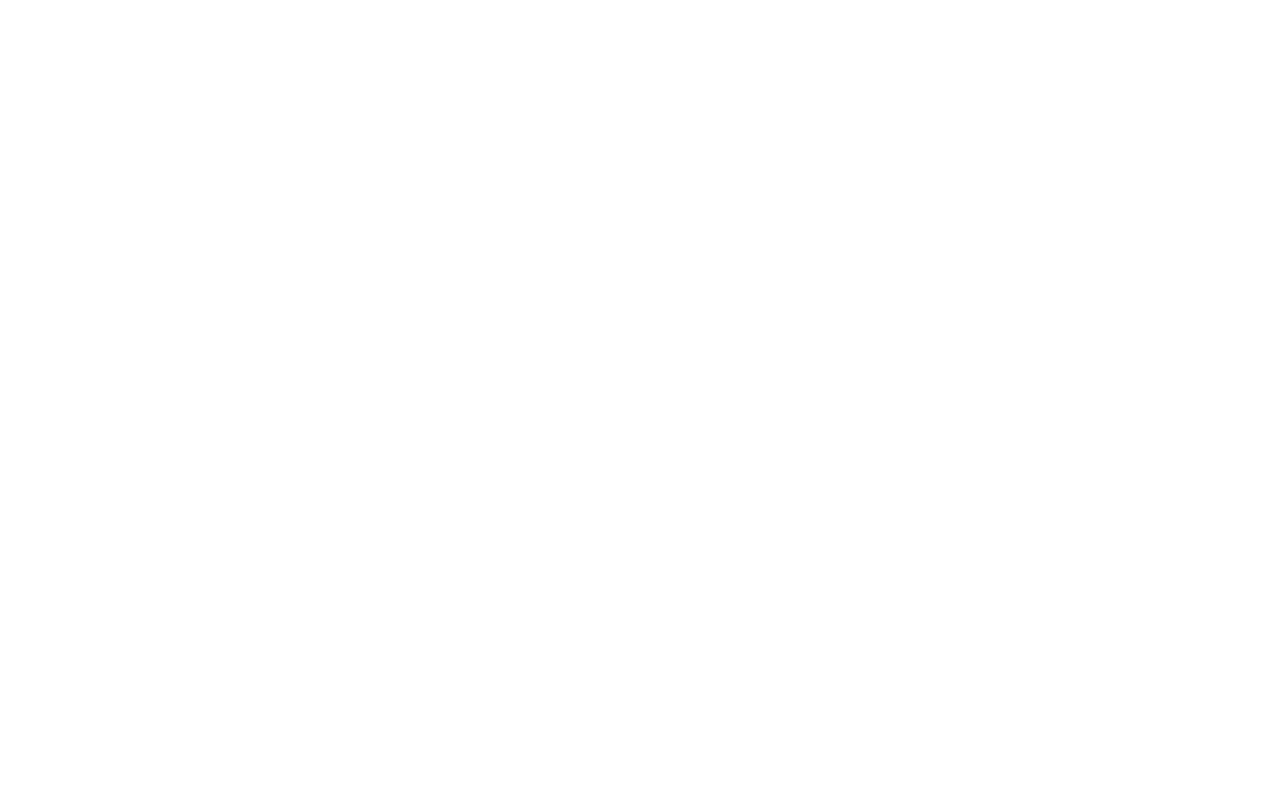
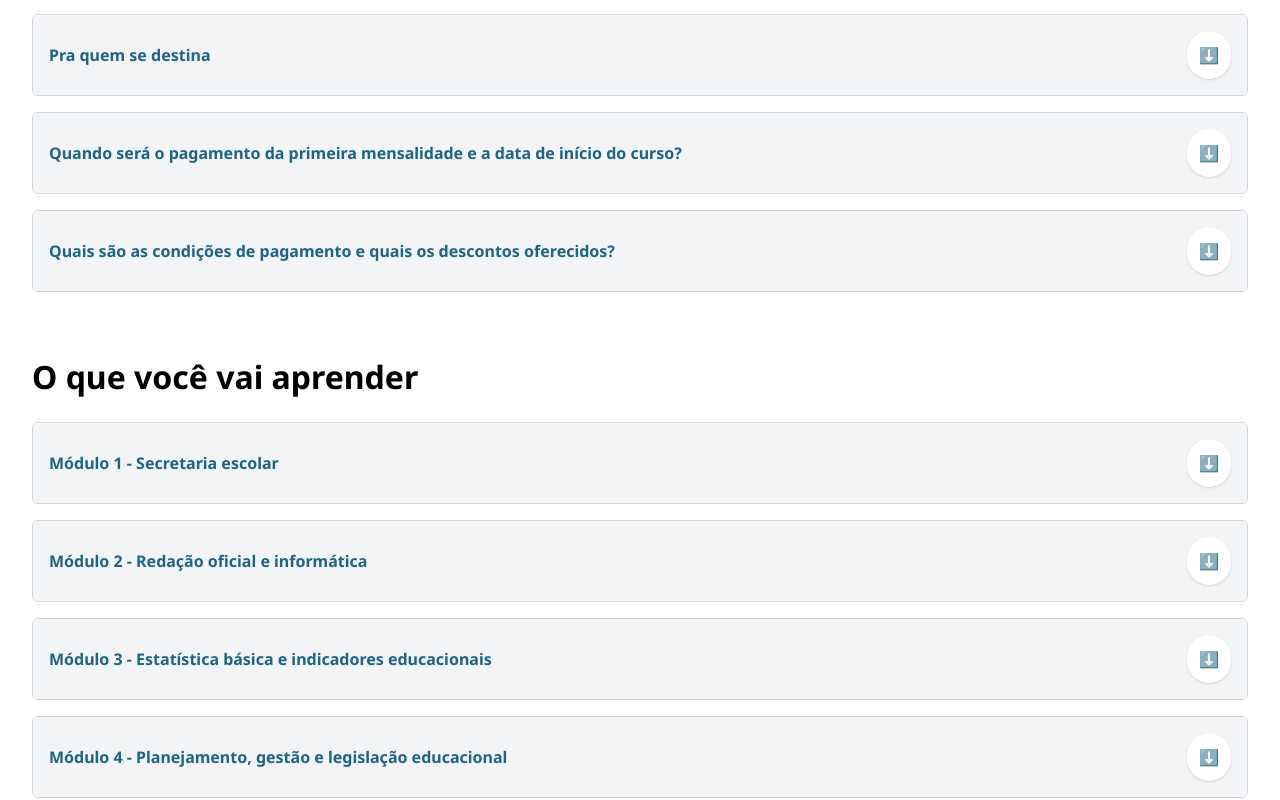
Before and after one commit to aTItudeDeVeloper/uane, a React (Vite) app in the folder frontend/: page / in a window 1280 px wide. Shown: the part 1020-1820 px from the top of the page. Before the commit the page ends 933 px from the top, so only its background shows below. Built offline with nearby package versions, Linux system fonts and the light colour scheme; no server answers; a web font is replaced by a local one.

Commit message:
feat(InfomationToDecide, WhatsYouWillLearn) criando componentes informações para decidir, e o que você  vai aprender

```diff
--- a/frontend/src/components/CourseList.jsx
+++ b/frontend/src/components/CourseList.jsx
@@ -37,7 +37,7 @@
 
   return (
     <section className="container mx-auto px-6 md:px-8 py-6 relative" id="courses">
-      <h2 className="text-2xl font-bold mb-4 font-Noto text-[34px]">Cursos</h2>
+      <h2 className="text-2xl font-bold mb-4 font-Noto text-[32px]">Cursos</h2>
 
       <div className="relative">
         <div
--- /dev/null
+++ b/frontend/src/components/InformationToDecide.jsx
@@ -0,0 +1,88 @@
+import React, { useState, useRef } from "react";
+
+function InformationToDecide() {
+
+  const [openIndex, setOpenIndex] = useState(null);
+  const refs = [useRef(null), useRef(null), useRef(null), useRef(null)];
+
+  const toggleAccordion = (index) => {
+    setOpenIndex(openIndex === index ? null : index);
+  };
+
+  const accordions = [
+    {
+      title: "Competências que você vai desenvolver",
+      content: [
+        "Lorem ipsum dolor sit amet, consectetur adipiscing elit.",
+      ],
+    },
+    {
+      title: "Pra quem se destina",
+      content: [
+        "Esse curso é para você, que já concluiu ou está concluindo o ensino médio e quer se capacitar para entrar no mercado de trabalho. É gestor escolar e quer ampliar os seus conhecimentos a respeito dos processos realizados na secretaria escolar. Que deseja ter uma formação técnica para estar preparado(a) para realizar concurso público e atuar em escolas públicas ou privadas.",
+      ],
+    },
+    {
+      title: "Quando será o pagamento da primeira mensalidade e a data de início do curso?",
+      content: [
+        "Lorem ipsum dolor sit amet, consectetur adipiscing elit.",
+      ],
+    },
+    {
+      title: "Quais são as condições de pagamento e quais os descontos oferecidos?",
+      content: [
+        "Lorem ipsum dolor sit amet, consectetur adipiscing elit.",
+      ],
+    },
+  ];
+
+  return (
+    <div className="container mx-auto px-6 md:px-8 py-6 relative">
+      <h2 className="text-2xl font-bold mb-6 font-Noto text-[32px]">Informações para decidir</h2>
+
+      {accordions.map((accordion, index) => {
+        const isOpen = openIndex === index;
+        return (
+          <div key={index} className="border border-gray-300 rounded-md mb-4 overflow-hidden">
+            <button
+              onClick={() => toggleAccordion(index)}
+              className="w-full flex justify-between items-center p-4 font-bold text-left bg-gray-100 hover:bg-gray-200 transition"
+            >
+             <span
+                className={`font-Noto ${
+                  isOpen ? "text-black" : "text-[#1F6482]"
+                }`}
+              >
+                {accordion.title}
+              </span>
+              <span
+                className={`transform transition-transform duration-300 bg-white text-[#138E98] shadow rounded-full p-3 hover:bg-gray-100 flex items-center justify-center ${
+                  isOpen ? "rotate-180" : "rotate-0"
+                }`}
+              >
+                ⬇️
+              </span>
+            </button>
+
+            <div
+              ref={refs[index]}
+              style={{
+                maxHeight: isOpen ? `${refs[index].current.scrollHeight}px` : "0px",
+              }}
+              className="transition-max-height duration-300 ease-in-out overflow-hidden"
+            >
+              <ul className="p-4 text-gray-700 list-disc pl-5 space-y-2">
+                {accordion.content.map((item, i) => (
+                  <li key={i}>{item}</li>
+                ))}
+              </ul>
+            </div>
+          </div>
+        );
+      })}
+    </div>
+  );
+}
+
+
+export default InformationToDecide;
--- /dev/null
+++ b/frontend/src/components/WhatYouWillLearn.jsx
@@ -0,0 +1,104 @@
+import React, { useState, useRef } from "react";
+
+function WhatYouWillLearn() {
+  const [openIndex, setOpenIndex] = useState(null);
+    const refs = [useRef(null), useRef(null), useRef(null), useRef(null),  useRef(null),  useRef(null),  useRef(null)];
+
+    const toggleAccordion = (index) => {
+      setOpenIndex(openIndex === index ? null : index);
+    };
+
+    const accordions = [
+      {
+        title: "Módulo 1 - Secretaria escolar",
+        content: [
+          "Lorem ipsum dolor sit amet, consectetur adipiscing elit.",
+        ],
+      },
+      {
+        title: "Módulo 2 - Redação oficial e informática",
+        content: [
+          "Lorem ipsum dolor sit amet, consectetur adipiscing elit.",
+        ],
+      },
+      {
+        title: "Módulo 3 - Estatística básica e indicadores educacionais",
+        content: [
+          "Lorem ipsum dolor sit amet, consectetur adipiscing elit.",
+        ],
+      },
+      {
+        title: "Módulo 4 - Planejamento, gestão e legislação educacional",
+        content: [
+          "Lorem ipsum dolor sit amet, consectetur adipiscing elit.",
+        ],
+      },
+      {
+        title: "Módulo 5 - Funcionamento e organização da secretaria escolar",
+        content: [
+          "Lorem ipsum dolor sit amet, consectetur adipiscing elit.",
+        ],
+      },
+      {
+        title: "Módulo 6 - Legislação educacional",
+        content: [
+          "Lorem ipsum dolor sit amet, consectetur adipiscing elit.",
+        ],
+      },
+      {
+        title: "Módulo 7 - Estágio supervisionado",
+        content: [
+          "Lorem ipsum dolor sit amet, consectetur adipiscing elit.",
+        ],
+      },
+    ];
+
+    return (
+      <div className="container mx-auto px-6 md:px-8 py-6 relative">
+        <h2 className="text-2xl font-bold mb-6 font-Noto text-[32px]">O que você vai aprender</h2>
+
+        {accordions.map((accordion, index) => {
+          const isOpen = openIndex === index;
+          return (
+            <div key={index} className="border border-gray-300 rounded-md mb-4 overflow-hidden">
+              <button
+                onClick={() => toggleAccordion(index)}
+                className="w-full flex justify-between items-center p-4 font-bold text-left bg-gray-100 hover:bg-gray-200 transition"
+              >
+                <span
+                className={`font-Noto ${
+                  isOpen ? "text-black" : "text-[#1F6482]"
+                }`}
+              >
+                {accordion.title}
+              </span>
+                <span
+                  className={`transform transition-transform duration-300 bg-white text-[#138E98] shadow rounded-full p-3 hover:bg-gray-100 flex items-center justify-center ${
+                    isOpen ? "rotate-180" : "rotate-0"
+                  }`}
+                >
+                  ⬇️
+                </span>
+              </button>
+
+              <div
+                ref={refs[index]}
+                style={{
+                  maxHeight: isOpen ? `${refs[index].current.scrollHeight}px` : "0px",
+                }}
+                className="transition-max-height duration-300 ease-in-out overflow-hidden"
+              >
+                <ul className="p-4 text-gray-700 list-disc pl-5 space-y-2">
+                  {accordion.content.map((item, i) => (
+                    <li key={i}>{item}</li>
+                  ))}
+                </ul>
+              </div>
+            </div>
+          );
+        })}
+      </div>
+    );
+  }
+
+export default WhatYouWillLearn;
--- a/frontend/src/pages/Home.jsx
+++ b/frontend/src/pages/Home.jsx
@@ -4,6 +4,8 @@
 import CourseList from "../components/CourseList";
 import Footer from "../components/Footer";
 import Statistics from '../components/Statistics';
+import InformationToDecide from '../components/InformationToDecide';
+import WhatYouWillLearn from '../components/WhatYouWillLearn';
 
 function Home() {
   return (
@@ -11,6 +13,8 @@
       <Navbar />
       <Banner />
       <Statistics />
+      <InformationToDecide />
+      <WhatYouWillLearn />
       <CourseList />
       <Footer />
     </>
```
